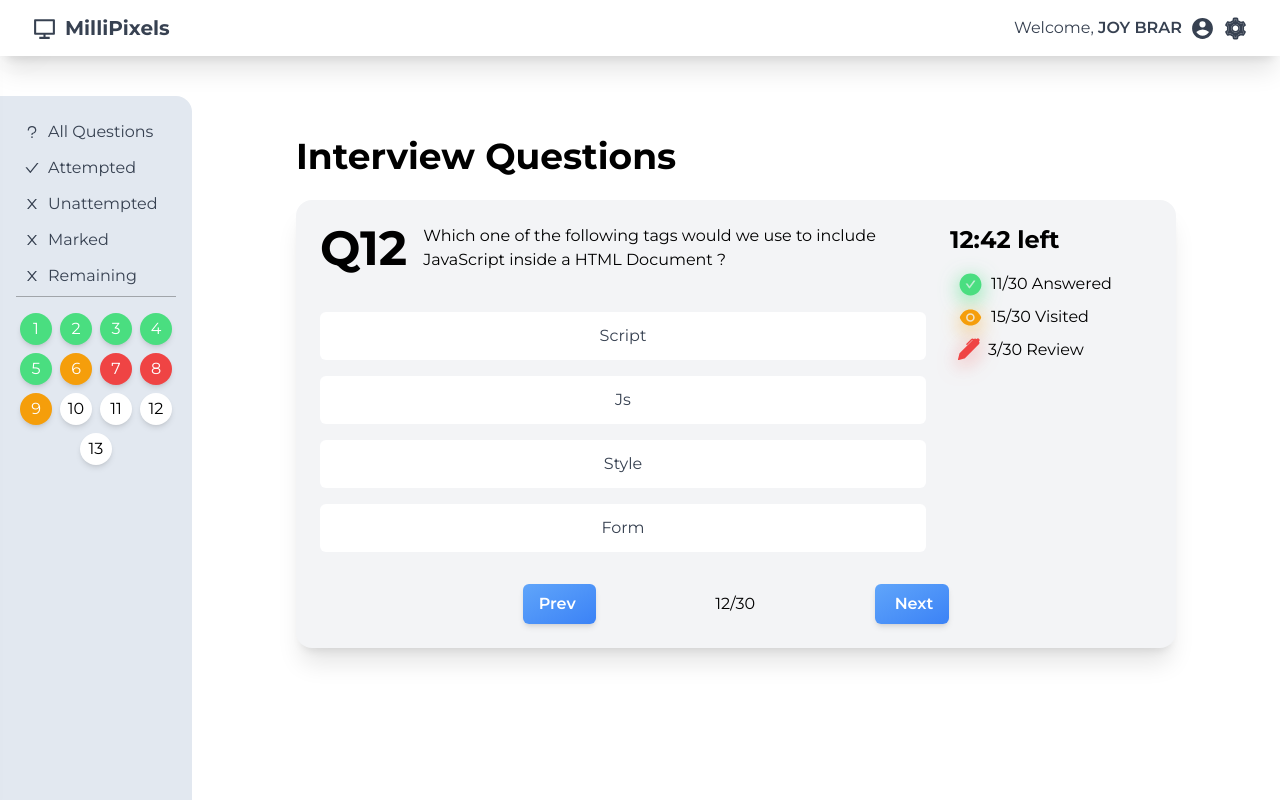
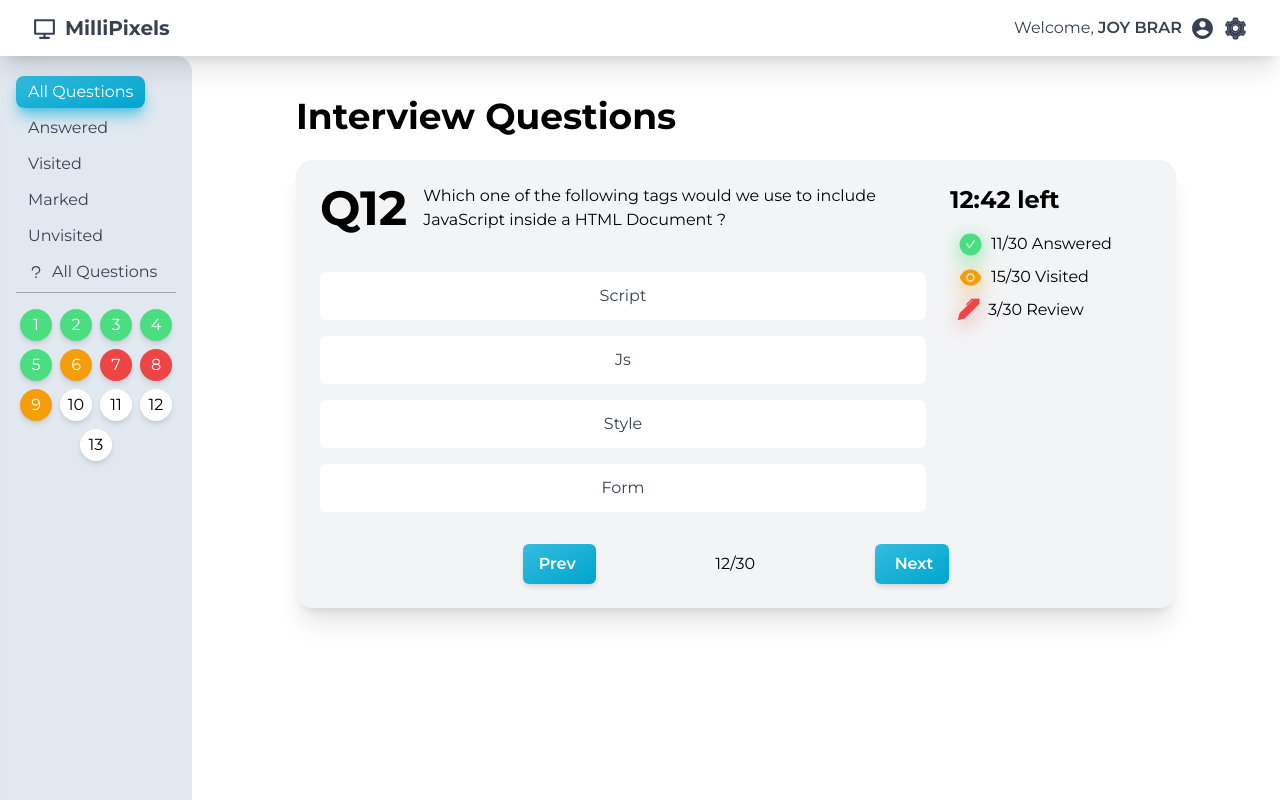
Before and after one commit to JoyBrar2001/Millipixels-Quest-UI, a Next.js app: page /candidate/question in a window 1280 px wide. Built offline with nearby package versions, Linux system fonts and the light colour scheme.

Commit message:
Added Questions Filter

```diff
--- a/app/candidate/layout.tsx
+++ b/app/candidate/layout.tsx
@@ -4,7 +4,7 @@ export default function CandidateLayout({children} : {children : React.ReactNode
     return(
         <>
             <Navbar />
-            <main className="pt-24 p-10">{children}</main>
+            <main className="pt-14 p-10">{children}</main>
         </>
     )
 }
--- a/app/candidate/question/sidebar.tsx
+++ b/app/candidate/question/sidebar.tsx
@@ -7,9 +7,12 @@ import { QuizSidebarQuestionsProps } from '@/Interfaces';
 
 const Sidebar = ({ data }: QuizSidebarQuestionsProps) => {
 
+  const questionFilters = ["All Questions", "Answered", "Visited", "Marked", "Unvisited"];
+
   const [sidebar, setSidebar] = useState(false);
 
   const [filter, setFilter] = useState("");
+  const [activeFilter, setActiveFilter] = useState(0);
 
   const GenerateColor = (status: string) => {
     const color = status === "Answered" ? "#4ade80" : status === "Visited" ? "#f59e0b" : status === "Marked" ? "#ef4444" : "#fff"
@@ -48,20 +51,20 @@ const Sidebar = ({ data }: QuizSidebarQuestionsProps) => {
       <div className='invisible lg:visible fixed left-0 w-48 bg-slate-200 text-gray-700 h-full p-4 rounded-tr-2xl'>
 
         <div className='border-b-[1px] border-b-[#1f1f1f55]'>
-          <button className='sidebar-list-item hover:acitve' onClick={() => setFilter("")}>
+          {questionFilters.map((item, index) => (
+            <button
+              className={`sidebar-list-item hover:active ${activeFilter === index ? 'active' : ''}`}
+              onClick={() => {
+                setFilter(item === "All Questions" ? "" : item)
+                setActiveFilter(index)
+              }}
+            >
+              {item}
+            </button>
+          ))}
+
+          <button className={`sidebar-list-item hover:active`} onClick={() => setFilter("")}>
             <AiOutlineQuestion className="relative" /> All Questions
-          </button>
-          <button className='sidebar-list-item hover:acitve' onClick={() => setFilter("Answered")}>
-            <AiOutlineCheck className="relative" />Attempted
-          </button>
-          <button className='sidebar-list-item hover:acitve' onClick={() => setFilter("Visited")}>
-            <AiOutlineClose className="relative" />Unattempted
-          </button>
-          <button className='sidebar-list-item hover:acitve' onClick={() => setFilter("Marked")}>
-            <AiOutlineClose className="relative" />Marked
-          </button>
-          <button className='sidebar-list-item hover:acitve' onClick={() => setFilter("Unvisited")}>
-            <AiOutlineClose className="relative" />Remaining
           </button>
         </div>
 
--- a/app/globals.css
+++ b/app/globals.css
@@ -52,10 +52,10 @@ svg{
     }
 
     .sidebar-list-item{
-        @apply flex items-center justify-start gap-2 my-1 px-2 py-1 cursor-pointer;
+        @apply flex items-center justify-start gap-2 my-1 px-3 py-1 cursor-pointer;
     }
-    .sidebar-list-item.acitve{
-        @apply bg-gradient-to-br from-blue-500 to-blue-400 text-white rounded-lg;
+    .sidebar-list-item.active{
+        @apply bg-gradient-to-br from-[#34BDDF] to-[#00A4CD] shadow-lg shadow-[#34BDDFCC] text-white rounded-lg;
     }
 
     .question-option-li{
@@ -67,7 +67,7 @@ svg{
     }
 
     .navigation-btn{
-        @apply flex flex-row justify-center items-center gap-2 bg-gradient-to-br from-blue-400 to-blue-500 text-white font-semibold py-2 px-4 rounded-md shadow-md transition-all duration-150 hover:shadow-xl hover:shadow-blue-400/40;
+        @apply flex flex-row justify-center items-center gap-2 bg-gradient-to-br from-[#34BDDF] to-[#00A4CD] text-white font-semibold py-2 px-4 rounded-md shadow-md transition-all duration-150 hover:shadow-xl hover:shadow-[#34BDDFCC];
     }
 
     .flex-center{
```
Lines whose indentation alone changed are shown as unchanged.
